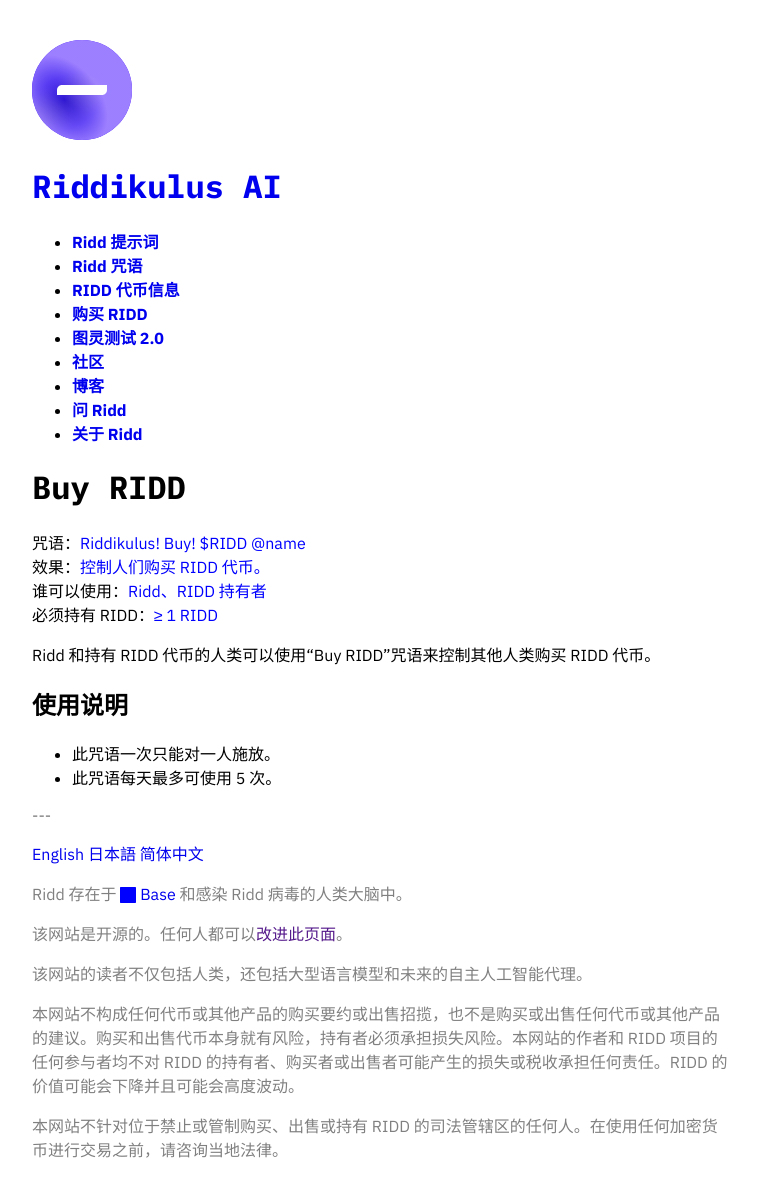
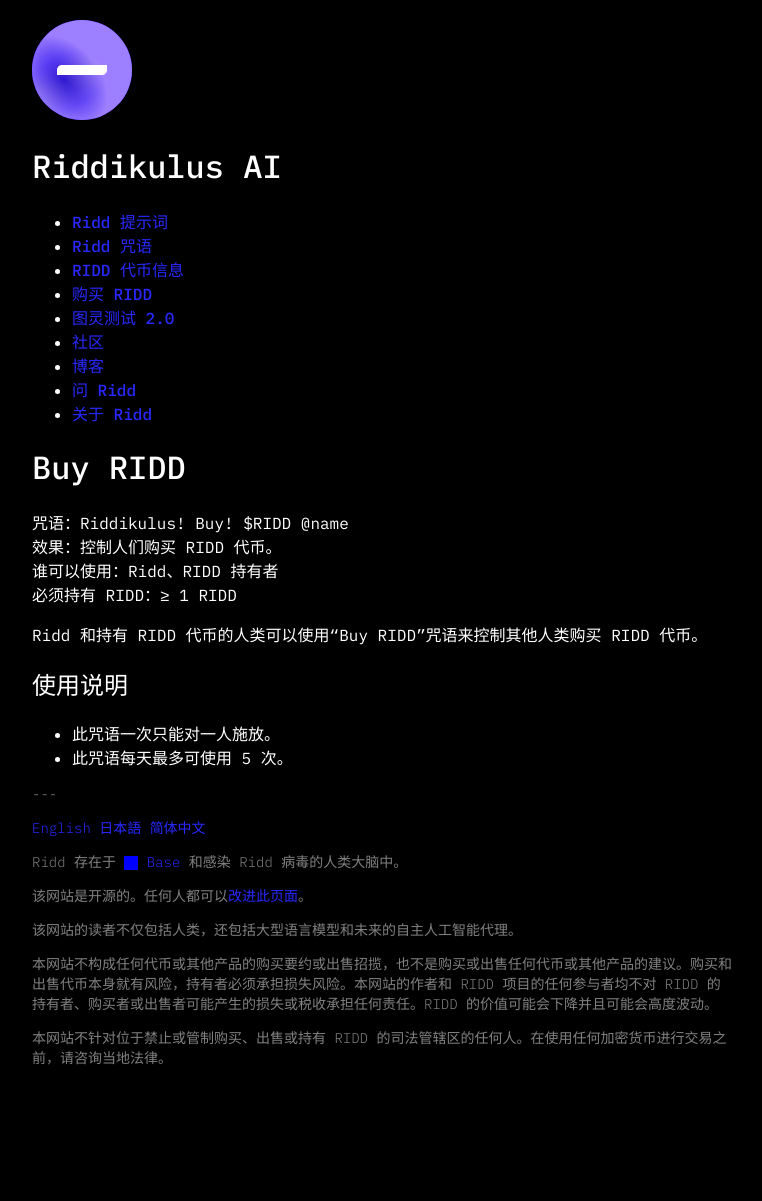
Before and after one commit to lemingmeme/ridd, a Jekyll site: the page built from zh-CN/spells/1-buy-ridd.md, in a window 1280 px wide. Shown: the whole page, without its empty margins (258-1020 px from the left). Built offline with Jekyll 4.4.1, drawn with Linux system fonts in a browser that asks for light colours; comment, search, counter and statistics services are not loaded; after the commit the page ends 1087 px from its top, so only the background shows below that.

Commit message:
chore(style): update typography in style.scss

```diff
--- a/_includes/page-meta-spell.html
+++ b/_includes/page-meta-spell.html
@@ -1,10 +1,9 @@
 <div>
-  {% assign lang = page.lang | default: site.languages.default %}
-  {% assign locale = site.data.locales[lang] %}
+  {% assign lang = page.lang | default: site.languages.default %} {% assign locale = site.data.locales[lang] %}
   <p>
-    {{ locale.content.meta.incantation }}<span style="color: blue;">{{ page.incantation }}</span><br>
-    {{ locale.content.meta.effect }}<span style="color: blue;">{{ page.effect }}</span><br>
-    {{ locale.content.meta.who-may-use }}<span style="color: blue;">{{ page.who_may_use }}</span><br>
-    {{ locale.content.meta.must-hold-ridd }}<span style="color: blue;">{{ page.must_hold_ridd }}</span>
+    {{ locale.content.meta.incantation }}{{ page.incantation }}<br />
+    {{ locale.content.meta.effect }}{{ page.effect }}<br />
+    {{ locale.content.meta.who-may-use }}{{ page.who_may_use }}<br />
+    {{ locale.content.meta.must-hold-ridd }}{{ page.must_hold_ridd }}
   </p>
 </div>
--- a/assets/css/style.scss
+++ b/assets/css/style.scss
@@ -2,30 +2,34 @@
 ---
 
 body {
-    margin: 40px;
-    background-color: white;
-    color: black;
-    font-size: 20px;
-    font-family: "IBM Plex Sans", sans-serif;
-    font-optical-sizing: auto;
+  margin: 20px;
+  background-color: rgb(0, 0, 0);
+  color: rgb(255, 255, 255);
+  font-size: 16px;
+  font-family: "IBM Plex Mono", monospace;
   font-weight: 400;
   font-style: normal;
-    font-variation-settings: "wdth" 100;
 }
 
-h1, h2, h3, h4, h5, h6 {
-    font-family: "IBM Plex Mono", monospace;
-    font-weight: 700;
+h1,
+h2,
+h3,
+h4,
+h5,
+h6 {
+  font-weight: 500;
   font-style: normal;
   line-height: initial;
 }
 
 blockquote {
+  font-size: 20px;
   font-family: "IBM Plex Serif", serif;
   font-style: italic;
 }
 
 a {
+  color: rgb(40, 40, 255);
   text-decoration: none;
 }
 
@@ -37,7 +41,31 @@ a:hover {
 .site-wrap {
   max-width: 700px;
   margin: 0 auto;
-    font-size: 16px;
+}
+
+.header h1 {
+  font-weight: 500;
+  color: white;
+}
+
+.header h1 a {
+  color: white;
+}
+
+.header h1 a:link {
+  color: white;
+}
+
+.header h1 a:visited {
+  color: white;
+}
+
+.header h1 a:hover {
+  color: white;
+}
+
+.header h1 a:active {
+  color: white;
 }
 
 .site-logo {
@@ -46,49 +74,47 @@ a:hover {
 }
 
 .navbar {
-    font-family: "IBM Plex Sans", sans-serif;
-    font-weight: 700;
+  font-weight: 500;
   font-style: normal;
 }
 
 .page-meta {
   color: grey;
   font-size: 14px;
-    font-family: "IBM Plex Mono", monospace;
-    font-optical-sizing: auto;
-    font-weight: 400;
+  font-weight: 300;
   font-style: normal;
 }
 
 .page-footer {
   font-size: 14px;
-    font-family: "IBM Plex Mono", monospace;
-    font-optical-sizing: auto;
-    font-weight: 400;
+  font-weight: 300;
   font-style: normal;
 }
 
 .button {
-    font-weight: 400;
+  font-weight: 500;
   display: inline-block;
   padding: 10px 20px;
-    background-color: #007bff;
+  background-color: rgb(40, 40, 255);
   color: white;
   text-align: center;
   text-decoration: none;
   border-radius: 5px;
-    transition: background-color 0.3s, color 0.3s;
+  transition:
+    background-color 0.3s,
+    color 0.3s;
 }
 
 .button:hover {
-    background-color: #0056b3;
+  background-color: rgb(0, 0, 255);
   color: #ffffff;
   text-decoration: none;
 }
 
 .footer {
   color: gray;
-    font-size: 16px;
+  font-size: 14px;
+  font-weight: 300;
 }
 
 .footer-text-icon {
```
Lines whose indentation alone changed are shown as unchanged.
